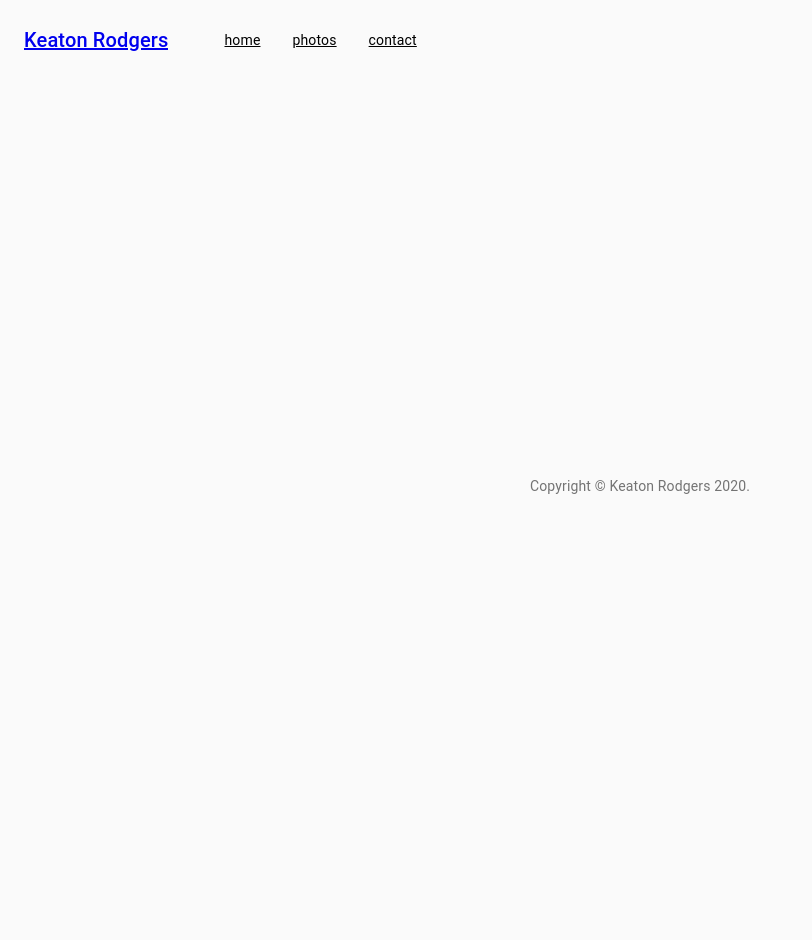
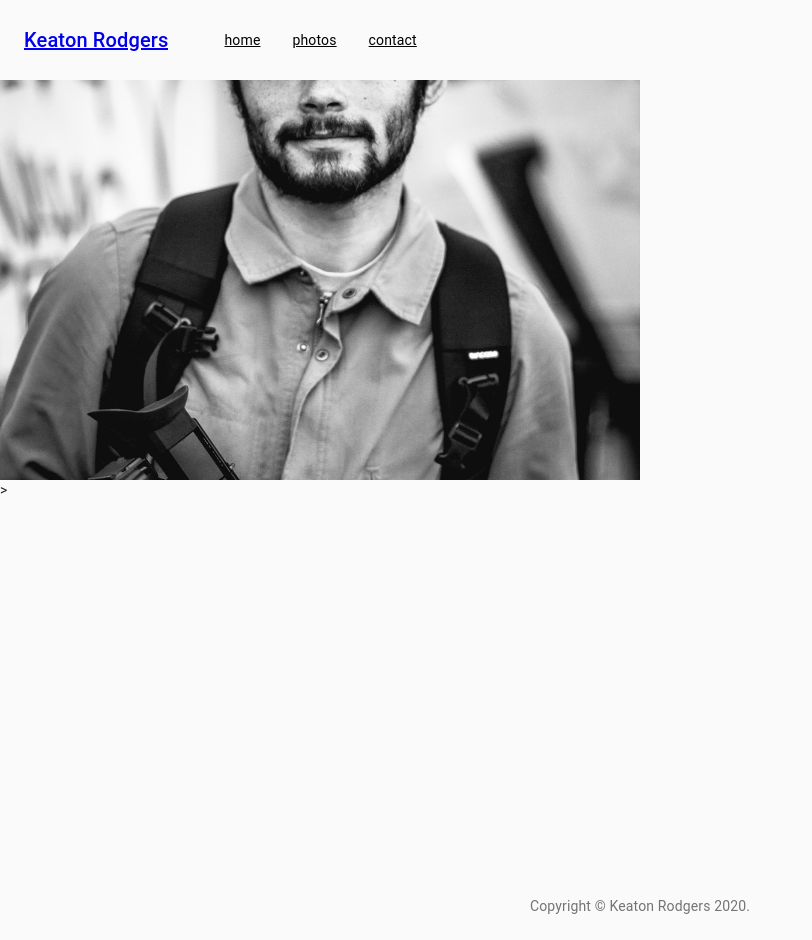
Before and after one commit to daryllcapistrano/keaton-portfolio-gatsby-v2, a Gatsby site: page /contact in a window 1280 px wide. Shown: the whole page, without its empty margins (0-812 px from the left). Before the commit the page ends 800 px from the top, so only its background shows below. Built offline with nearby package versions, Linux system fonts and the light colour scheme; Gatsby itself is replaced by a stand-in of ours.

Commit message:
add contact image sources and query

```diff
--- a/gatsby-config.js
+++ b/gatsby-config.js
@@ -24,7 +24,14 @@ module.exports = {
 			resolve: `gatsby-source-filesystem`,
 			options: {
 				name: `images`,
-				path: `${__dirname}/src/images`
+				path: `${__dirname}/src/images/`
+			}
+		},
+		{
+			resolve: `gatsby-source-filesystem`,
+			options: {
+				name: `contact-image`,
+				path: `${__dirname}/src/images/contact-images`
 			}
 		},
 		{
@@ -42,8 +49,8 @@ module.exports = {
 				name: `keaton-rodgers-portfolio`,
 				short_name: `KRMEDIA`,
 				start_url: `/`,
-				display: `minimal-ui`
-				// icon: `src/images/gatsby-icon.png` // This path is relative to the root of the site.
+				display: `minimal-ui`,
+				icon: `src/images/contact-images/model1.jpg` // This path is relative to the root of the site.
 			}
 		},
 		`gatsby-transformer-json`,
--- a/src/components/header.js
+++ b/src/components/header.js
@@ -13,7 +13,6 @@ const Header = ({ siteTitle, menuLinks }) => (
 				<Typography variant="h6" color="inherit" noWrap>
 					<Link to="/">Keaton Rodgers</Link>
 				</Typography>
-				<div>
 				<nav>
 					<ul style={{ display: 'flex', flex: `1` }}>
 						{menuLinks.map((link) => (
@@ -31,7 +30,6 @@ const Header = ({ siteTitle, menuLinks }) => (
 						))}
 					</ul>
 				</nav>
-				</div>
 			</Toolbar>
 		</AppBar>
 	</React.Fragment>
--- /dev/null
+++ b/src/images/contact-images/ContactPhoto.js
@@ -0,0 +1,21 @@
+import React from 'react';
+import { useStaticQuery, graphql } from 'gatsby';
+import Img from 'gatsby-image';
+
+const ContactPhoto = () => {
+	const data = useStaticQuery(graphql`
+		query {
+			file(relativePath: { eq: "contact-images/model1.jpg" }) {
+				childImageSharp {
+					fluid {
+						src
+					}
+				}
+			}
+		}
+	`);
+
+	return <Img fluid={data.file.childImageSharp.fluid} style={{ height: `400px`, margin: `auto` }} />;
+};
+
+export default ContactPhoto;
--- a/src/pages/contact.js
+++ b/src/pages/contact.js
@@ -3,9 +3,18 @@ import React from 'react';
 import Layout from '../components/layout';
 import SEO from '../components/seo';
 
+import Grid from '@material-ui/core/Grid';
+
+import ContactPhoto from '../images/contact-images/ContactPhoto';
+
 const ContactPage = () => (
 	<Layout>
 		<SEO title="ContactPage" />
+		<Grid container>
+			<Grid item xs={12} sm={12} md={6}>
+				<ContactPhoto />
+			</Grid>
+		</Grid>>
 	</Layout>
 );
 
```
Also changed, not shown: src/images/contact-images/model1.jpg (added). Lines whose indentation alone changed are shown as unchanged.
